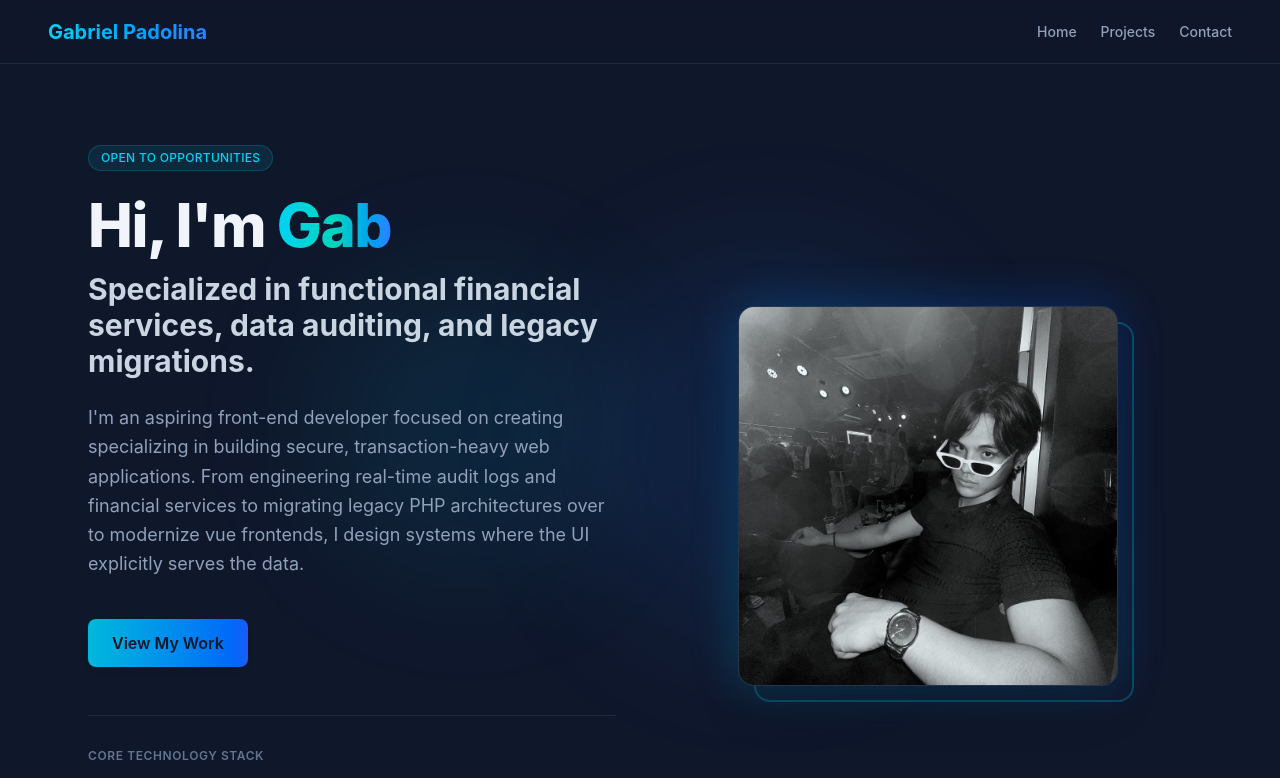
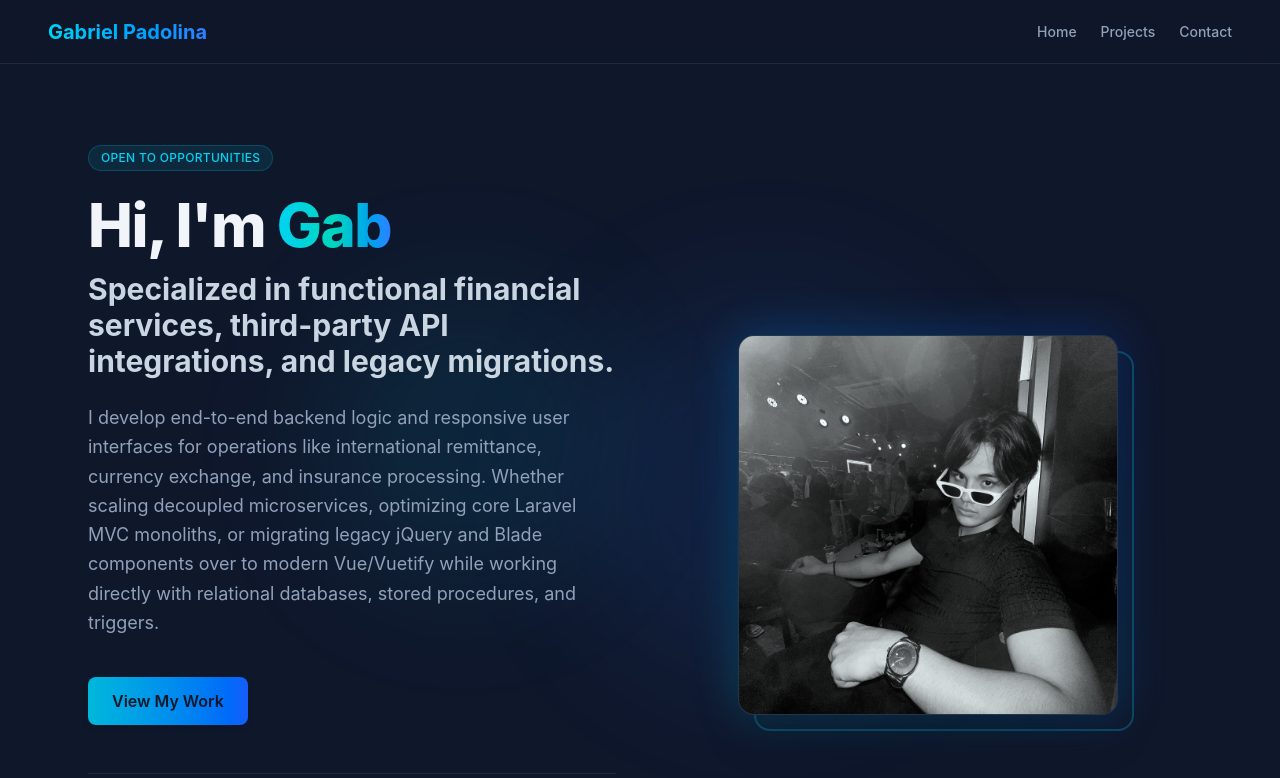
Before and after one commit to Riel526/React-Portfolio, a React (Vite) app: page / in a window 1280 px wide. Shown: the top 778 px of the page. Built offline with nearby package versions, Linux system fonts and the light colour scheme.

Commit message:
(style) - changed description

```diff
--- a/src/components/ProfilePage.jsx
+++ b/src/components/ProfilePage.jsx
@@ -23,11 +23,11 @@ function ProfilePage() {
           </h1>
 
           <h2 className="text-2xl sm:text-3xl font-bold text-slate-300 mb-6">
-            Specialized in functional financial services, data auditing, and legacy migrations.
+            Specialized in functional financial services, third-party API integrations, and legacy migrations.
           </h2>
 
           <p className="text-base sm:text-lg text-slate-400 max-w-2xl lg:mx-0 mx-auto mb-10 leading-relaxed">
-            I'm an aspiring front-end developer focused on creating specializing in building secure, transaction-heavy web applications. From engineering real-time audit logs and financial services to migrating legacy PHP architectures over to modernize vue frontends, I design systems where the UI explicitly serves the data.
+            I develop end-to-end backend logic and responsive user interfaces for operations like international remittance, currency exchange, and insurance processing. Whether scaling decoupled microservices, optimizing core Laravel MVC monoliths, or migrating legacy jQuery and Blade components over to modern Vue/Vuetify while working directly with relational databases, stored procedures, and triggers.
           </p>
 
           <div className="flex flex-wrap lg:justify-start justify-center gap-4 mb-12">
```
